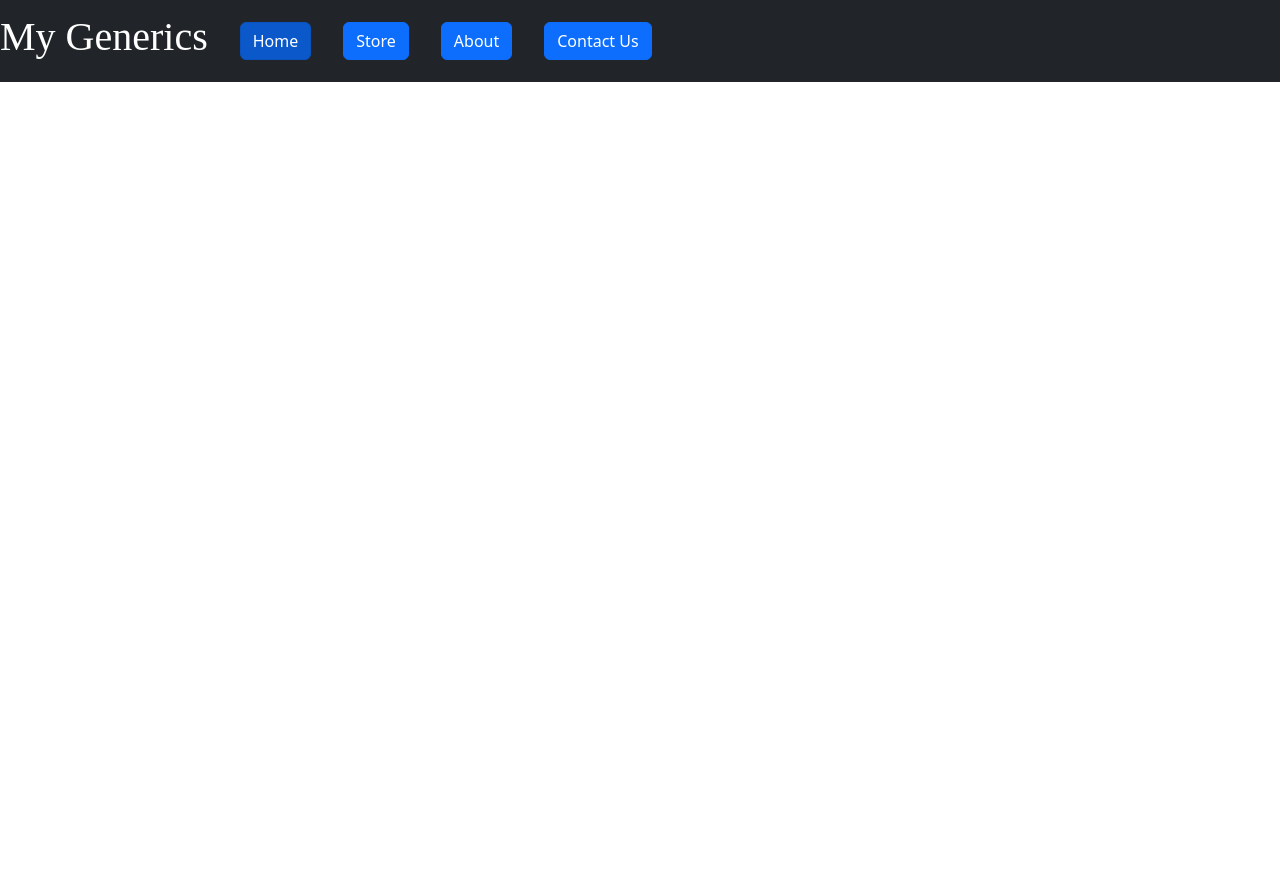
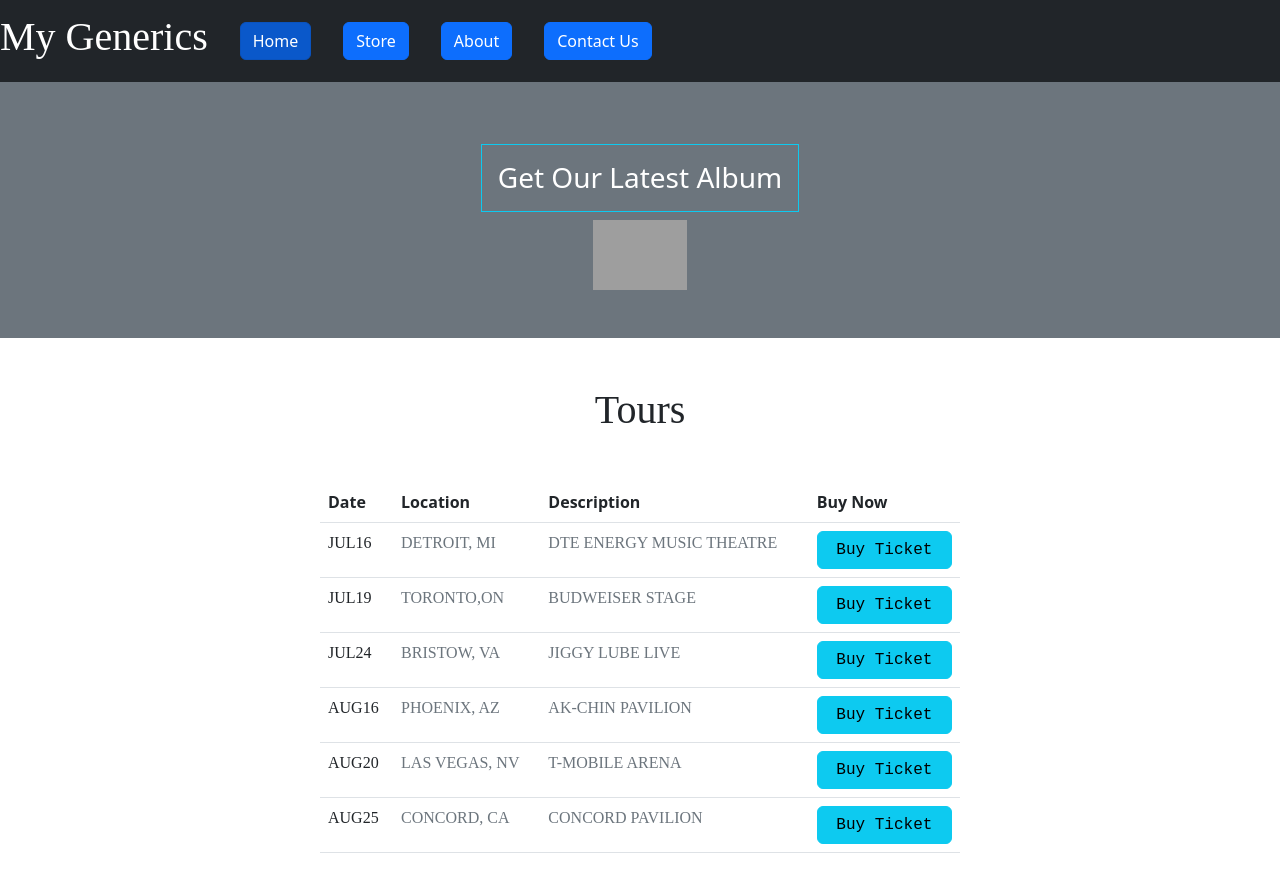
Before and after one commit to SHAIK14/Ecommerce, a React (Create React App) app: page / in a window 1280 px wide. Shown: the top 892 px of the page. Before the commit the page ends 800 px from the top, so only its background shows below. Built offline with nearby package versions, Linux system fonts and the light colour scheme; grey boxes are pictures that could not be loaded.

Commit message:
Home and tables

```diff
--- a/src/App.jsx
+++ b/src/App.jsx
@@ -1,9 +1,20 @@
 import { createBrowserRouter, RouterProvider } from "react-router-dom";
+import Error from "./components/Pages/Error";
 import Header from "./components/Header";
 import About from "./components/Pages/About";
+import RootLayout from "./components/Pages/root";
+import Home from "./components/Pages/Home";
 const router = createBrowserRouter([
-  { path: "/about", element: <About /> },
-  { path: "/", element: <Header /> },
+  {
+    path: "/",
+    element: <RootLayout />,
+    errorElement: <Error />,
+    children: [
+      { path: "/", element: <Home /> },
+      { path: "/about", element: <About /> },
+      // { path: "/home", element: <Home /> },
+    ],
+  },
 ]);
 const App = () => {
   return <RouterProvider router={router} />;
--- /dev/null
+++ b/src/components/Pages/Error.jsx
@@ -0,0 +1,15 @@
+import Header from "../Header";
+
+function Error() {
+  return (
+    <>
+      <Header />
+      <div className="mt-5 w-100 font-weight-bolder d-flex align-items-center justify-content-center">
+        <h1 className="p-5 mt-5 display-1 font-weight-bolder">404 Error</h1>
+        <h2 className="display-4">Not Found!!!</h2>
+      </div>
+    </>
+  );
+}
+
+export default Error;
--- /dev/null
+++ b/src/components/Pages/Home.jsx
@@ -0,0 +1,27 @@
+import TableData from "../dataLists/TableData";
+
+function Home() {
+  return (
+    <>
+      <div className="p-3 mt-5 bg-secondary text-white d-flex flex-column align-items-center py-5">
+        <h3 className="p-3 mt-5 border border-info">Get Our Latest Album</h3>
+        <img
+          src="https://www.pngmart.com/files/3/Play-Button-PNG-Image.png"
+          alt="Play"
+          height="70px"
+        />
+      </div>
+
+      <h1
+        className="text-center font-weight-bolder my-5"
+        style={{ fontFamily: "serif" }}
+      >
+        Tours
+      </h1>
+
+      <TableData />
+    </>
+  );
+}
+
+export default Home;
--- /dev/null
+++ b/src/components/Pages/root.jsx
@@ -0,0 +1,12 @@
+import { Outlet } from "react-router-dom";
+import Header from "../Header";
+function RootLayout() {
+  return (
+    <>
+      <Header />
+      <Outlet />
+    </>
+  );
+}
+
+export default RootLayout;
--- /dev/null
+++ b/src/components/dataLists/TableData.jsx
@@ -0,0 +1,68 @@
+import { Table } from "react-bootstrap";
+import TableDataList from "./TableDataList";
+
+const TABLEDATA = [
+  {
+    date: "JUL16",
+    location: "DETROIT, MI",
+    description: "DTE ENERGY MUSIC THEATRE",
+  },
+  {
+    date: "JUL19",
+    location: "TORONTO,ON",
+    description: "BUDWEISER STAGE",
+  },
+  {
+    date: "JUL24",
+    location: "BRISTOW, VA",
+    description: "JIGGY LUBE LIVE",
+  },
+  {
+    date: "AUG16",
+    location: "PHOENIX, AZ",
+    description: "AK-CHIN PAVILION",
+  },
+  {
+    date: "AUG20",
+    location: "LAS VEGAS, NV",
+    description: "T-MOBILE ARENA",
+  },
+  {
+    date: "AUG25",
+    location: "CONCORD, CA",
+    description: "CONCORD PAVILION",
+  },
+];
+
+function TableData() {
+  return (
+    <>
+      <div className="d-flex justify-content-center mb-5">
+        <Table className="w-50">
+          <thead>
+            <tr>
+              <th>Date</th>
+              <th>Location</th>
+              <th>Description</th>
+              <th>Buy Now</th>
+            </tr>
+          </thead>
+          <tbody>
+            {TABLEDATA.map((item) => {
+              return (
+                <TableDataList
+                  key={Math.random().toString()}
+                  date={item.date}
+                  location={item.location}
+                  description={item.description}
+                />
+              );
+            })}
+          </tbody>
+        </Table>
+      </div>
+    </>
+  );
+}
+
+export default TableData;
--- /dev/null
+++ b/src/components/dataLists/TableDataList.jsx
@@ -0,0 +1,22 @@
+import { Button } from "react-bootstrap";
+
+function TableDataList(props) {
+  return (
+    <tr style={{ fontFamily: "Times New Roman" }}>
+      <td>{props.date}</td>
+      <td className="text-secondary">{props.location}</td>
+      <td className="text-secondary">{props.description}</td>
+      <td>
+        <Button
+          variant="info"
+          className="w-100"
+          style={{ fontFamily: "monospace" }}
+        >
+          Buy Ticket
+        </Button>
+      </td>
+    </tr>
+  );
+}
+
+export default TableDataList;
```
